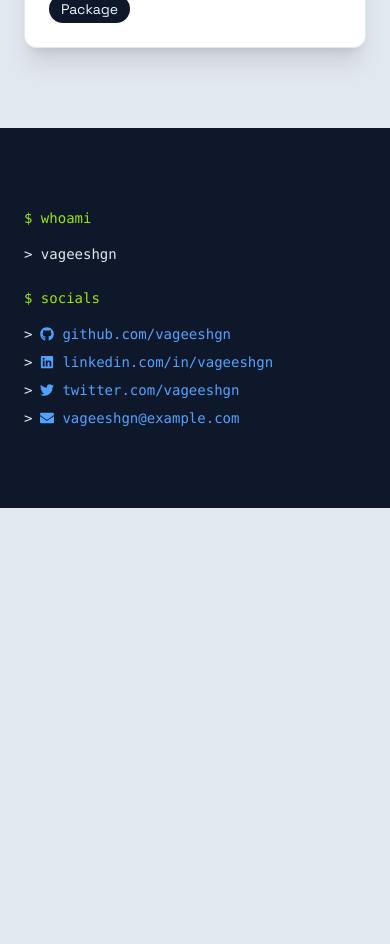
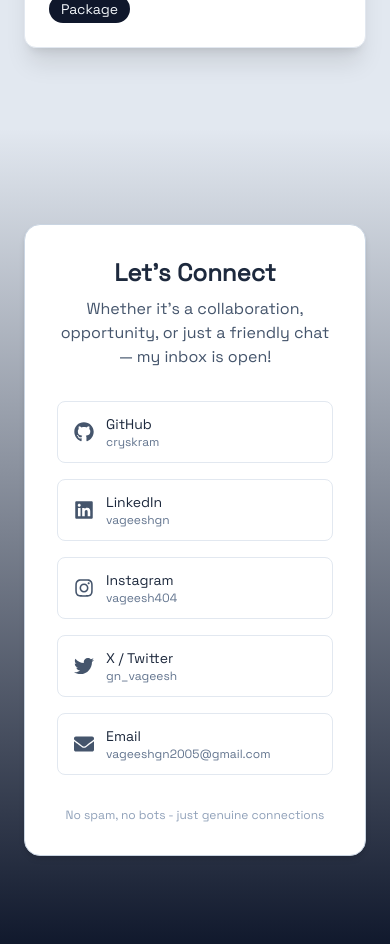
Before and after one commit to cryskram/iamvageesh, a Next.js app: page / in a window 390 px wide. Shown: the part 9440-10384 px from the top of the page. Before the commit the page ends 9948 px from the top, so only its background shows below. Built offline with nearby package versions, Linux system fonts and the light colour scheme.

Commit message:
added contact us section

```diff
--- a/components/Contact.tsx
+++ b/components/Contact.tsx
@@ -1,56 +1,77 @@
 import { FaGithub, FaLinkedin, FaTwitter, FaEnvelope } from "react-icons/fa";
+import { FaInstagram } from "react-icons/fa6";
 
 const links = [
   {
-    label: "github.com/vageeshgn",
-    href: "https://github.com/vageeshgn",
+    label: "GitHub",
+    value: "cryskram",
+    href: "https://github.com/cryskram",
     icon: <FaGithub />,
   },
   {
-    label: "linkedin.com/in/vageeshgn",
+    label: "LinkedIn",
+    value: "vageeshgn",
     href: "https://linkedin.com/in/vageeshgn",
     icon: <FaLinkedin />,
   },
   {
-    label: "twitter.com/vageeshgn",
-    href: "https://twitter.com/vageeshgn",
+    label: "Instagram",
+    value: "vageesh404",
+    href: "https://instagram.com/vageesh404",
+    icon: <FaInstagram />,
+  },
+  {
+    label: "X / Twitter",
+    value: "gn_vageesh",
+    href: "https://x.com/gn_vageesh",
     icon: <FaTwitter />,
   },
   {
-    label: "vageeshgn@example.com",
-    href: "mailto:vageeshgn@example.com",
+    label: "Email",
+    value: "vageeshgn2005@gmail.com",
+    href: "mailto:vageeshgn2005@gmail.com",
     icon: <FaEnvelope />,
   },
 ];
 
 const Contact = () => {
   return (
-    <section
+    <div
       id="contact"
-      className="w-full py-20 px-6 flex justify-center bg-slate-900 text-slate-100"
+      className="w-full py-24 px-6 flex justify-center bg-gradient-to-b from-transparent to-slate-900 text-slate-800"
     >
-      <div className="max-w-3xl w-full font-mono text-sm space-y-4">
-        <p className="text-lime-400">$ whoami</p>
-        <p className="text-slate-200">&gt; vageeshgn</p>
+      <div className="max-w-2xl w-full bg-white border border-slate-300 rounded-2xl shadow-md p-8 space-y-8 text-center">
+        <div className="space-y-2">
+          <h2 className="text-2xl font-semibold">Let's Connect</h2>
+          <p className="text-slate-600">
+            Whether it's a collaboration, opportunity, or just a friendly chat —
+            my inbox is open!
+          </p>
+        </div>
 
-        <p className="text-lime-400 mt-6">$ socials</p>
-        <div className="space-y-2">
+        <div className="grid grid-cols-1 sm:grid-cols-2 gap-4">
           {links.map((link, i) => (
-            <p key={i} className="flex items-center gap-2">
-              <span className="text-slate-200">&gt;</span>
             <a
+              key={i}
               href={link.href}
               target="_blank"
               rel="noopener noreferrer"
-                className="hover:underline text-blue-400 flex items-center gap-2"
+              className="flex items-center gap-3 px-4 py-3 rounded-lg border border-slate-200 hover:bg-slate-100 transition"
             >
-                {link.icon} {link.label}
+              <span className="text-xl text-slate-600">{link.icon}</span>
+              <div className="text-left">
+                <p className="text-sm font-medium">{link.label}</p>
+                <p className="text-xs text-slate-500">{link.value}</p>
+              </div>
             </a>
-            </p>
           ))}
         </div>
+
+        <p className="text-xs text-slate-400 mt-6">
+          No spam, no bots - just genuine connections
+        </p>
       </div>
-    </section>
+    </div>
   );
 };
 
--- a/components/Projects.tsx
+++ b/components/Projects.tsx
@@ -106,7 +106,7 @@
 
 const Projects = () => {
   return (
-    <section
+    <div
       id="projects"
       className="w-full py-20 px-6 flex justify-center text-slate-800"
     >
@@ -172,7 +172,7 @@
           ))}
         </div>
       </div>
-    </section>
+    </div>
   );
 };
 
--- a/package.json
+++ b/package.json
@@ -9,6 +9,7 @@
     "lint": "next lint"
   },
   "dependencies": {
+    "framer-motion": "^12.23.3",
     "next": "15.3.5",
     "react": "^19.0.0",
     "react-dom": "^19.0.0",
```
Also changed, not shown: 1 other file (tests, documents, lock files or other folders). Lines whose indentation alone changed are shown as unchanged.
